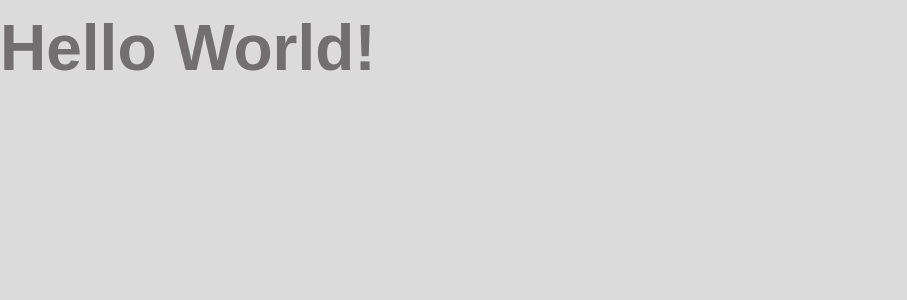
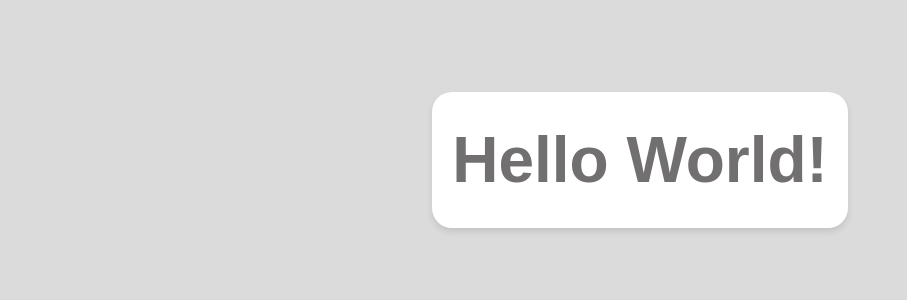
Before and after one commit to Ledelara/age-calculator-app, a React (Vite) app: page / in a window 1280 px wide. Shown: the top 300 px of the page, without its empty margins (0-907 px from the left). Built offline with nearby package versions, Linux system fonts and the light colour scheme.

Commit message:
🚧 feat: componentização inicial

```diff
--- /dev/null
+++ b/src/App.css
@@ -0,0 +1,6 @@
+#root {
+  max-width: 1280px;
+  margin: 0 auto;
+  padding: 2rem;
+  text-align: center;
+}
--- a/src/App.tsx
+++ b/src/App.tsx
@@ -1,12 +1,18 @@
+import "./App.css";
+import { Card } from "./components/StyledComponents/Card/Card";
+import { Container } from "./components/StyledComponents/Container/Container";
 
 
 function App() {
-
   return (
     <body>
-      <h1>Hello World!</h1>
+      <Container>
+        <Card>
+          <h1>Hello World!</h1>
+        </Card>
+      </Container>
     </body>
-  )
+  );
 }
 
-export default App
+export default App;
--- /dev/null
+++ b/src/components/StyledComponents/Card/Card.ts
@@ -0,0 +1,10 @@
+import styled from "styled-components";
+
+const Card = styled.div`
+  background-color: var(--white);
+  border-radius: 20px;
+  padding: 20px;
+  box-shadow: 0 4px 6px rgba(0, 0, 0, 0.1);
+`
+
+export { Card };
--- /dev/null
+++ b/src/components/StyledComponents/Container/Container.ts
@@ -0,0 +1,17 @@
+import styled from "styled-components";
+
+const Container = styled.div`
+  display: flex;
+  flex-direction: column;
+  justify-content: center;
+  align-items: center;
+  margin-top: 60px;
+  width: 100%;
+  border-radius: 15px;
+
+  @media (max-width: 768px) {
+    margin-top: 20px;
+  }
+`
+
+export { Container };
```
